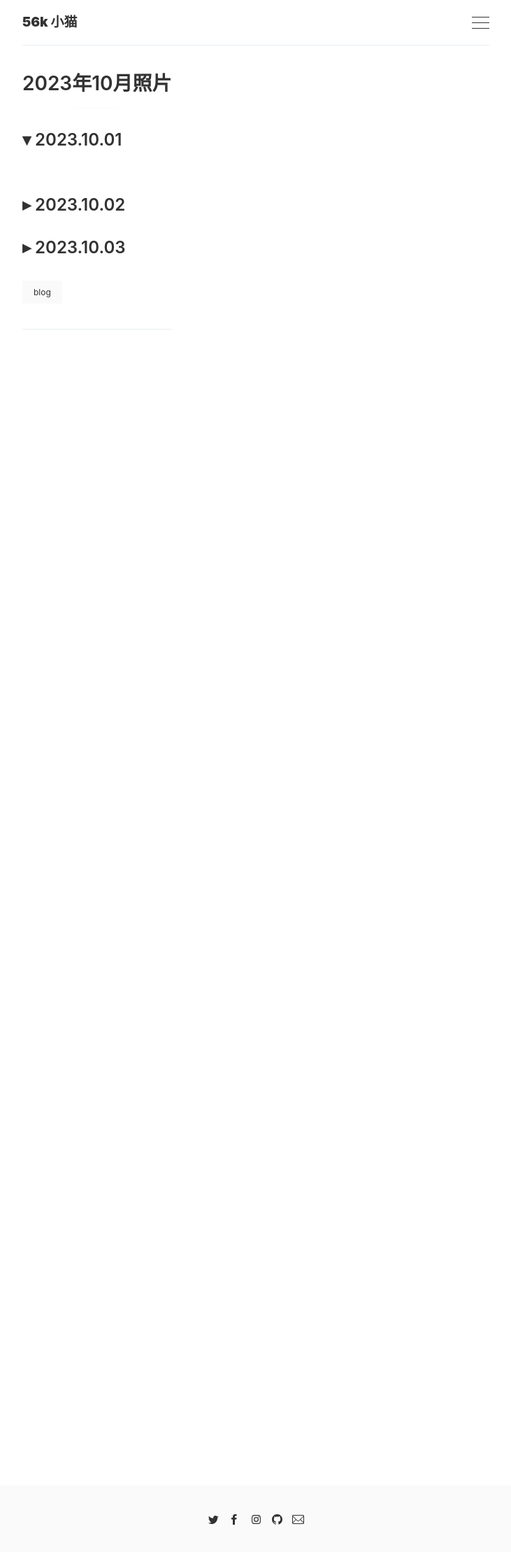
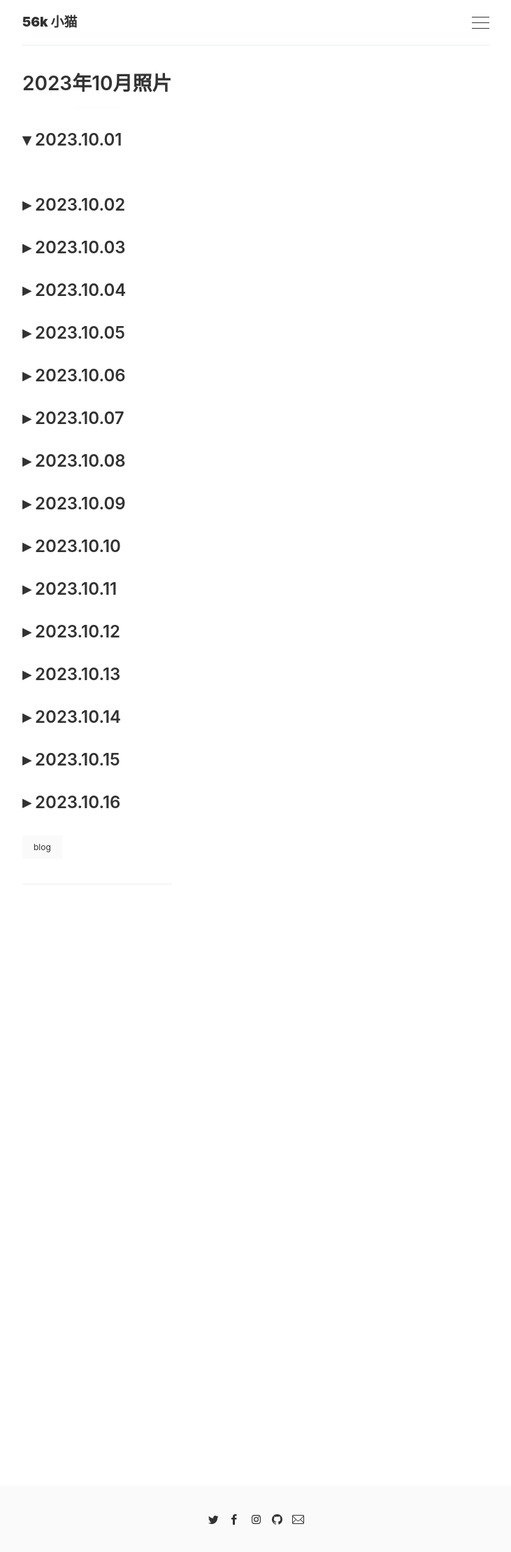
Before and after one commit to modem-56k/modem-56k.github.io, a Jekyll site: the page built from 2023/10.md, in a window 1280 px wide. Shown: the whole page at 70% size, without its empty margins (274-1005 px from the left). Built offline with Jekyll 4.4.1, drawn with Linux system fonts in a browser that asks for light colours.

Commit message:
Update 10.md

```diff
--- a/2023/10.md
+++ b/2023/10.md
@@ -16,3 +16,55 @@ image:
 ### 2023.10.03
 
 <ul id="image-2023-10-03" class="image-gallery"></ul>
+
+### 2023.10.04
+
+<ul id="image-2023-10-04" class="image-gallery"></ul>
+
+### 2023.10.05
+
+<ul id="image-2023-10-05" class="image-gallery"></ul>
+
+### 2023.10.06
+
+<ul id="image-2023-10-06" class="image-gallery"></ul>
+
+### 2023.10.07
+
+<ul id="image-2023-10-07" class="image-gallery"></ul>
+
+### 2023.10.08
+
+<ul id="image-2023-10-08" class="image-gallery"></ul>
+
+### 2023.10.09
+
+<ul id="image-2023-10-09" class="image-gallery"></ul>
+
+### 2023.10.10
+
+<ul id="image-2023-10-10" class="image-gallery"></ul>
+
+### 2023.10.11
+
+<ul id="image-2023-10-11" class="image-gallery"></ul>
+
+### 2023.10.12
+
+<ul id="image-2023-10-12" class="image-gallery"></ul>
+
+### 2023.10.13
+
+<ul id="image-2023-10-13" class="image-gallery"></ul>
+
+### 2023.10.14
+
+<ul id="image-2023-10-14" class="image-gallery"></ul>
+
+### 2023.10.15
+
+<ul id="image-2023-10-15" class="image-gallery"></ul>
+
+### 2023.10.16
+
+<ul id="image-2023-10-16" class="image-gallery"></ul>
```
